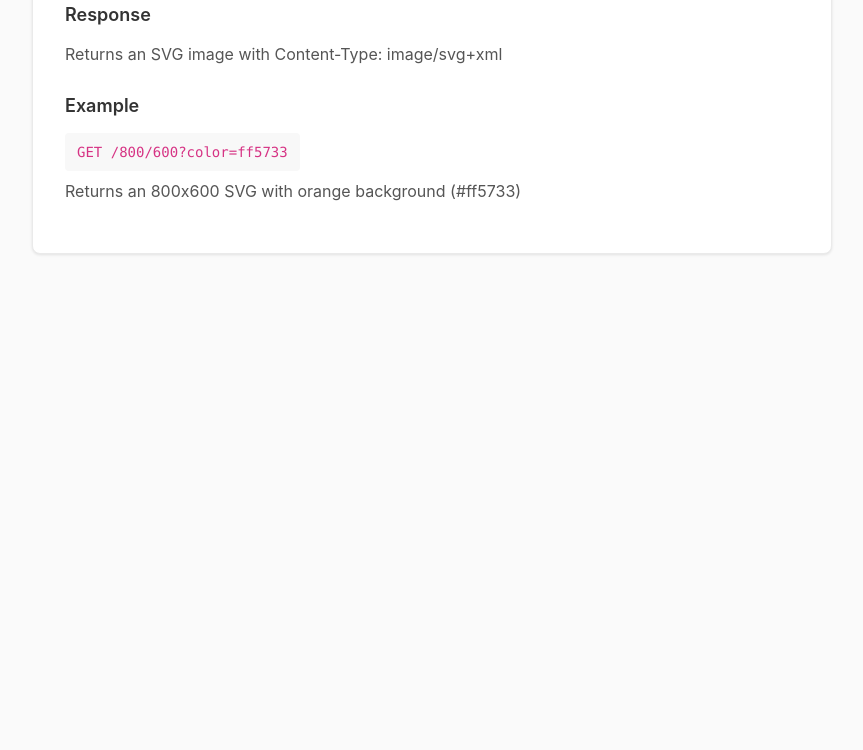
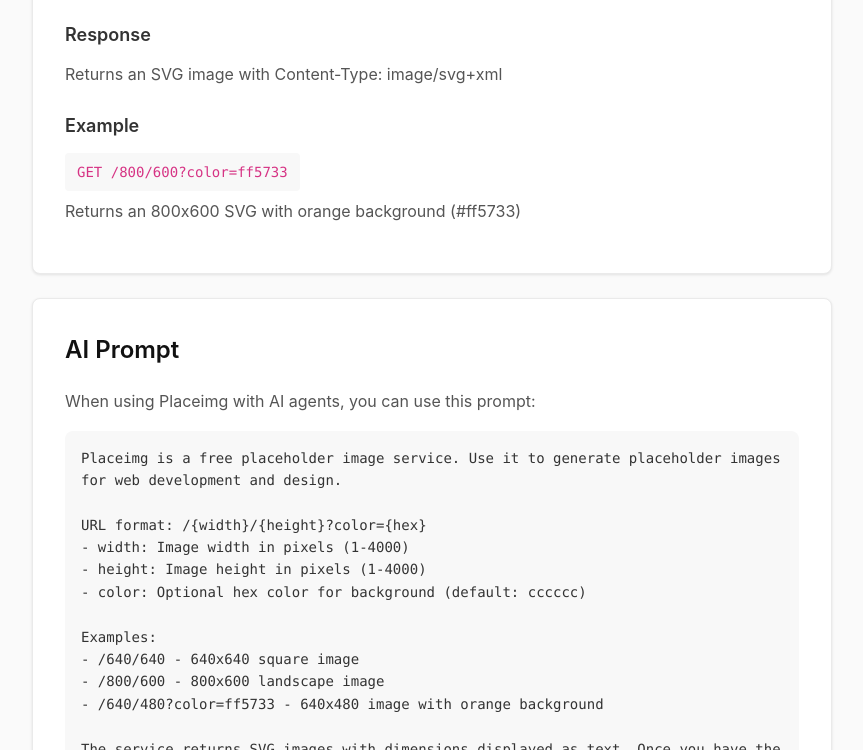
Before and after one commit to jamestheakston/placeimg, a plain HTML site: page index.html in a window 1280 px wide. Shown: the part 2050-2800 px from the top of the page, without its empty margins (208-1071 px from the left). Before the commit the page ends 2368 px from the top, so only its background shows below. Drawn offline with Linux system fonts and the light colour scheme.

Commit message:
Add logo to hero, add AI prompt section, remove README

```diff
--- a/index.html
+++ b/index.html
@@ -122,12 +122,19 @@
             display: inline-block;
             margin-bottom: 8px;
         }
+
+        pre {
+            margin: 0;
+        }
     </style>
 </head>
 <body>
     <div class="container">
         <section class="hero">
-            <h1>Placeimg</h1>
+            <div style="display: flex; align-items: center; gap: 20px; margin-bottom: 20px;">
+                <img src="favicon.svg" alt="Placeimg Logo" width="60" height="60">
+                <h1>Placeimg</h1>
+            </div>
             <p>Placeimg is a free service that provides placeholder images for web development and design. It's super easy to use and perfect for AI agents to provide placeholders for content in web applications. Specify custom colors using hex format (e.g., ff5733 for orange). Once you've replaced the image with the actual path, you're good to go.</p>
             <a href="https://github.com/jamestheakston/placeimg" target="_blank">View on GitHub →</a>
         </section>
@@ -243,6 +250,24 @@
             <code>GET /800/600?color=ff5733</code>
             <p>Returns an 800x600 SVG with orange background (#ff5733)</p>
         </section>
+
+        <section class="ai-prompt">
+            <h2>AI Prompt</h2>
+            <p>When using Placeimg with AI agents, you can use this prompt:</p>
+            <pre style="background-color: #f8f8f8; padding: 16px; border-radius: 8px; overflow-x: auto; white-space: pre-wrap; font-family: 'Monaco', 'Courier New', monospace; font-size: 14px; color: #333; line-height: 1.6;">Placeimg is a free placeholder image service. Use it to generate placeholder images for web development and design.
+
+URL format: /{width}/{height}?color={hex}
+- width: Image width in pixels (1-4000)
+- height: Image height in pixels (1-4000)
+- color: Optional hex color for background (default: cccccc)
+
+Examples:
+- /640/640 - 640x640 square image
+- /800/600 - 800x600 landscape image
+- /640/480?color=ff5733 - 640x480 image with orange background
+
+The service returns SVG images with dimensions displayed as text. Once you have the final image path, replace the Placeimg URL with the actual image.</pre>
+        </section>
     </div>
 </body>
 </html>
```
Also changed, not shown: README.md (deleted).
